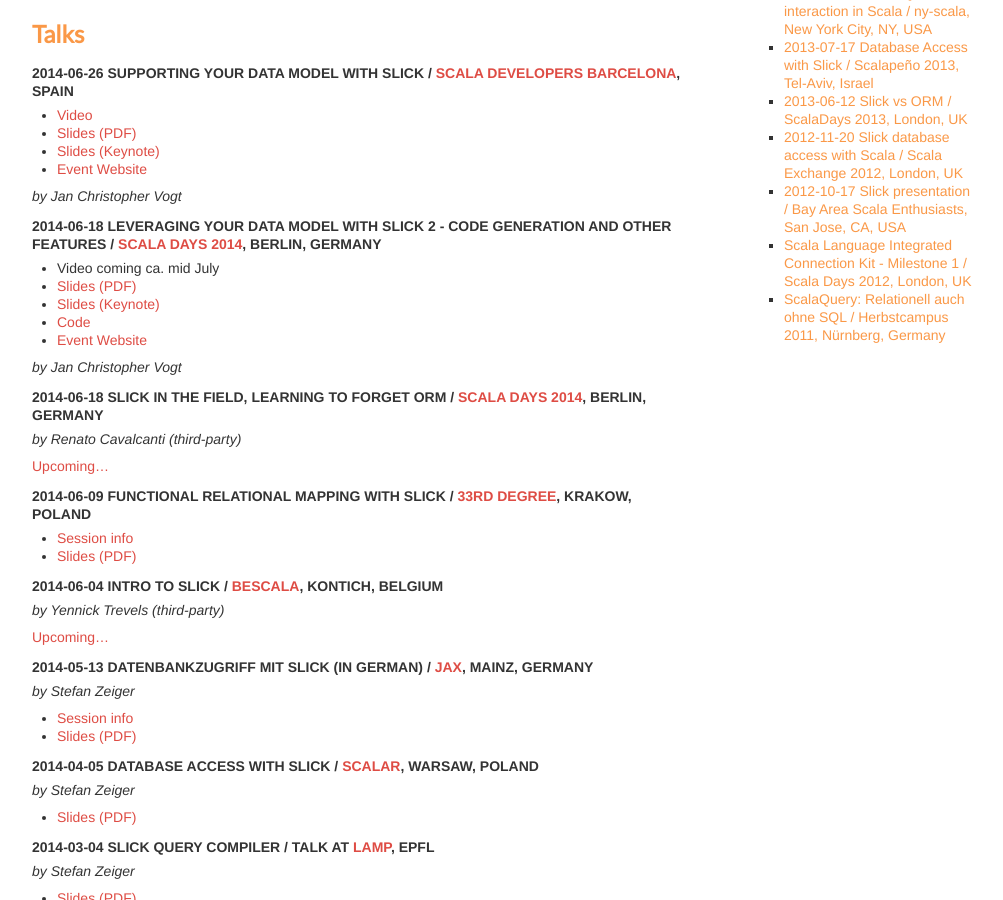
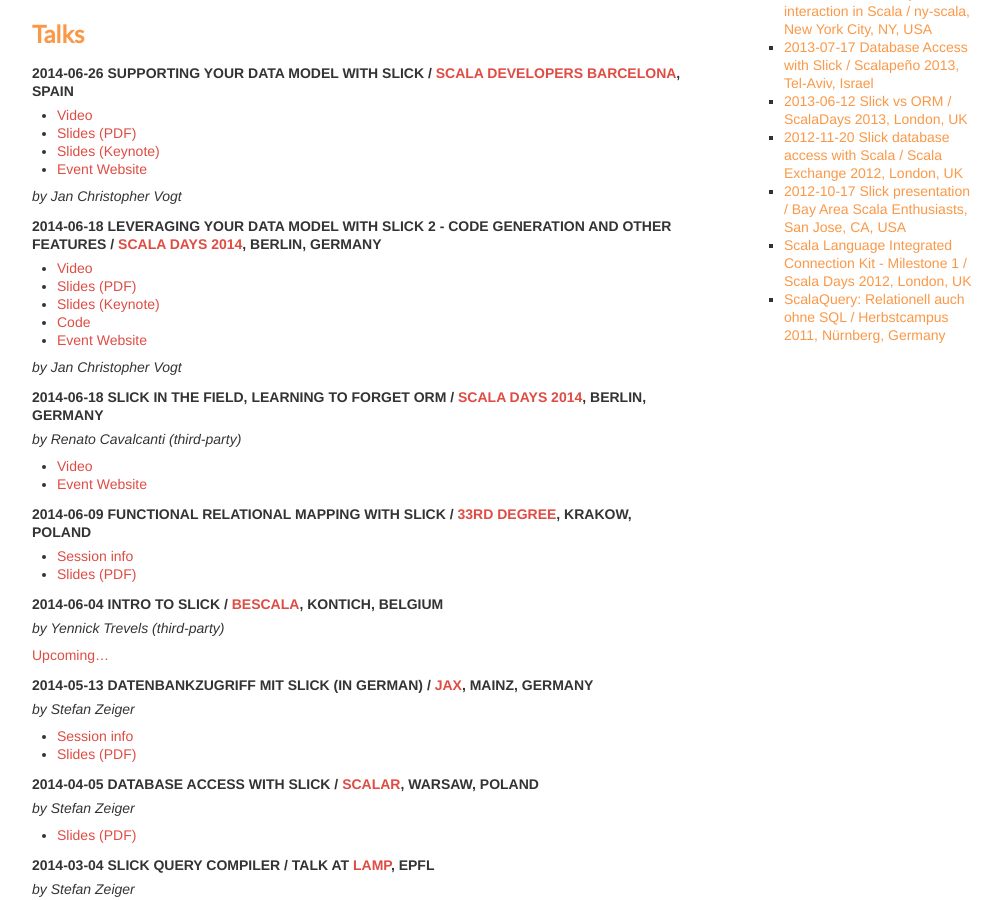
Before and after one commit to slick/slick.github.com, a Jekyll site: the page built from docs/index.md, in a window 1280 px wide and 900 px high, scrolled down 1125 px. Shown: the whole window, without its empty margins (138-1141 px from the left). Built offline with Jekyll 4.4.1, drawn with Linux system fonts in a browser that asks for light colours.

Commit message:
Added Scala Days 2014 videos

```diff
--- a/docs/index.md
+++ b/docs/index.md
@@ -79,7 +79,7 @@
 
 #### 2014-06-18 Leveraging your data model with Slick 2 - code generation and other features / [Scala Days 2014](http://www.scaladays.org/), Berlin, Germany
 
-* Video coming ca. mid July
+* [Video](http://www.parleys.com/play/53a7d2cce4b0543940d9e55e/)
 * [Slides (PDF)](/talks/2014-06-18_ScalaDays2014/2014-06-18_Scala-Days-2014_Levering-your-data-model-code-generation-and-beyond.pdf)
 * [Slides (Keynote)](/talks/2014-06-18_ScalaDays2014/2014-06-18_Scala-Days-2014_Levering-your-data-model-code-generation-and-beyond.key)
 * [Code](https://github.com/slick/play-slick-codegen)
@@ -91,7 +91,8 @@
 
 *by Renato Cavalcanti (third-party)*
 
-[Upcoming...](http://www.scaladays.org/#schedule/Slick-in-the-field--learning-to-forget-ORM)
+* [Video](http://www.parleys.com/play/53a7d2c6e4b0543940d9e54c/)
+* [Event Website](http://www.scaladays.org/#schedule/Slick-in-the-field--learning-to-forget-ORM)
 
 #### 2014-06-09 Functional Relational Mapping with Slick / [33rd Degree](http://2014.33degree.org/), Krakow, Poland
 
```
